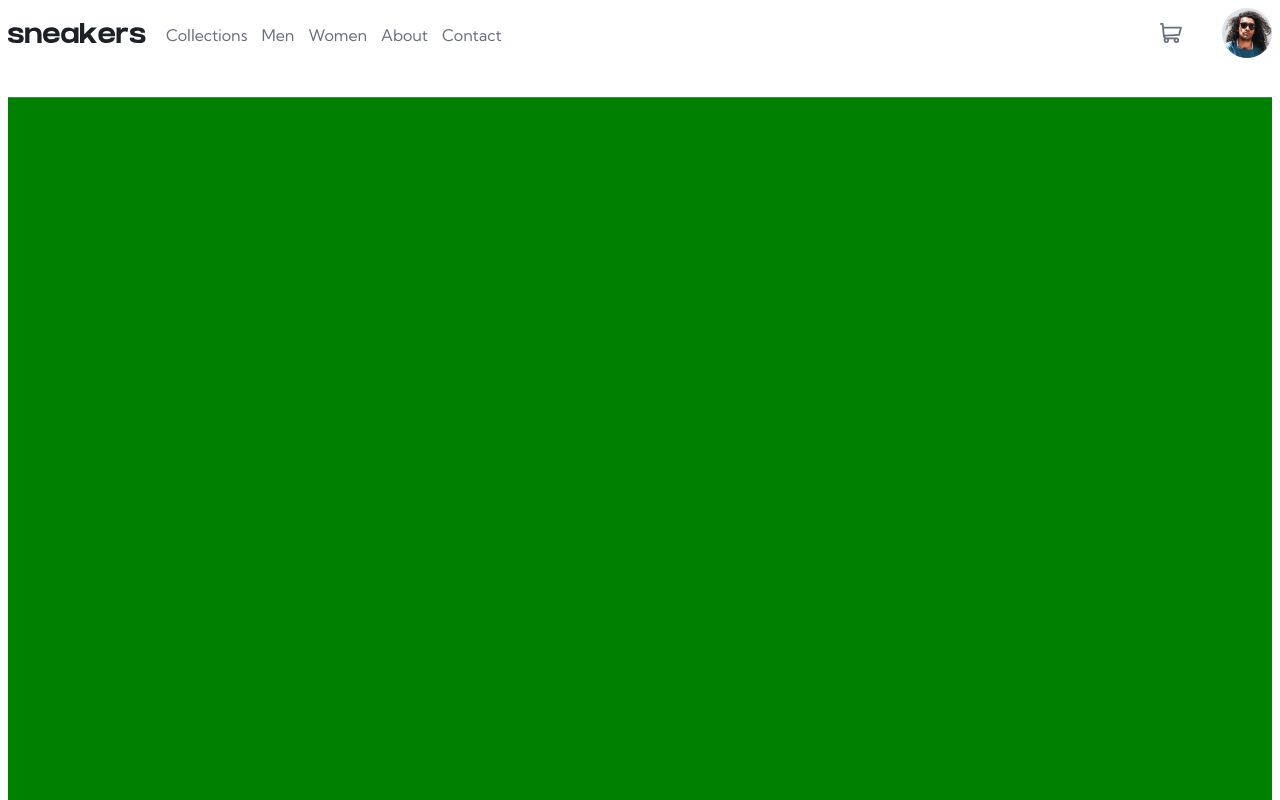
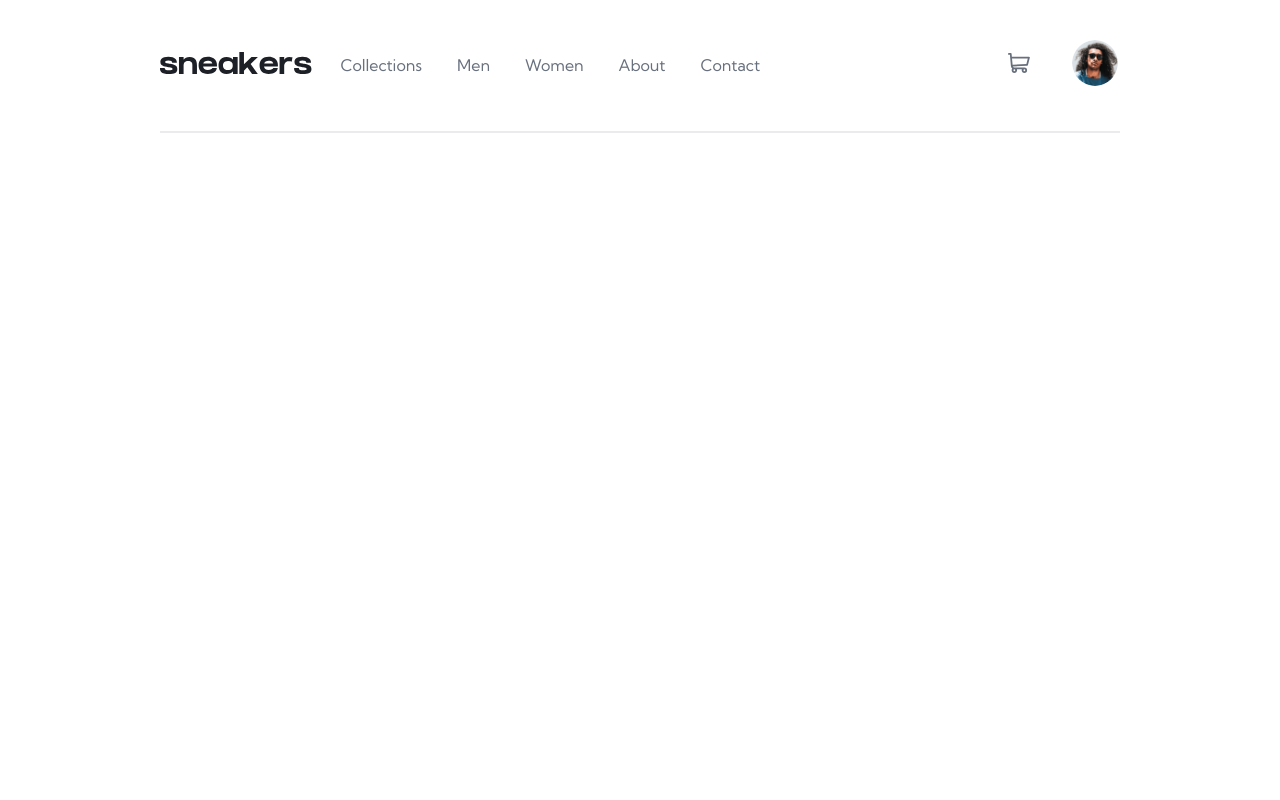
Before and after one commit to Dbean87/ecommerce-product-page-main, a plain HTML site: page index.html in a window 1280 px wide. Shown: the top 800 px of the page. Drawn offline with Linux system fonts and the light colour scheme.

Commit message:
fine tuned styles on header including hover states, margin and padding

```diff
--- a/assets/scss/main.scss
+++ b/assets/scss/main.scss
@@ -4,6 +4,8 @@
 
 $primaryOrange: hsl(26, 100%, 55%);
 $paleOrange: hsl(22, 100%, 94%);
+
+
 
 // Neutral
 $vDarkBlue: hsl(220, 13%, 13%);
@@ -37,29 +39,55 @@ $black: hsl(0,0%, 0%);
     $fontPrimary: 'Kumbh Sans', sans-serif;
 
 
+//resets
+
+*, *::before, *::after {
+     box-sizing: border-box;
+}
+body{
+    margin:0;
+}
+
+
+.page-wrapper{
+    max-width: 1440px;
+    margin:auto;
+}
+
+
 
 header{
     display: flex;
     justify-content: flex-start;
     align-items:center;
-    border-bottom: $darkGreyBlue solid 1px;
-    padding-bottom: 35px;
+    color: $darkGreyBlue;
+    border-bottom: #ebebee solid 2px;
+
+    padding: 3% 0;
+    margin: auto 12.5%;
     font-family: $fontPrimary;
     font-weight: 400;
 
     .logo{
-        margin-right: 20px;
+        margin-right: 3%;
+
+        img{
+            height: 22px
+        }
     }
 
     .nav{
         display: flex;
-        gap: 5%;
+        gap: 12.5%;
 
         a{
-            color: $darkGreyBlue;
+            color: inherit;
             text-decoration: none;
             font-family: inherit;
             font-weight: inherit;
+        }
+        a:hover{
+            color: $vDarkBlue;
         }
     }
 
@@ -72,6 +100,19 @@ header{
 
     .avatar img{
         width:50px;
+        height:50px;
+        border-radius:50%;
+
+        border:2px solid $white;
+        transition:border 0.2s ease-in-out,
+                transform 0.3s ease-in-out ;
+
+    }
+    .avatar img:hover{
+        //outline:2px solid $primaryOrange;
+        border:2px solid $primaryOrange;
+        transform: scale(1.2);
+
     }
 }
 
@@ -81,9 +122,5 @@ header{
 
 main {
     height: 200vh;
-    background-color: #333;
-
-    background-color: green;
-    color: yellow;
 
 }
--- a/index.html
+++ b/index.html
@@ -15,6 +15,9 @@
   </style>
 </head>
 <body>
+<div class="page-wrapper">
+
+  <img hidden src="/design/desktop-design.jpg" alt="">
 
   <header>
     <a class="logo" href="/"><img src="\images\logo.svg" alt=""></a>
@@ -39,11 +42,11 @@
 
 
 
-
-
   <div class="attribution">
     Challenge by <a href="https://www.frontendmentor.io?ref=challenge" target="_blank">Frontend Mentor</a>.
     Coded by <a href="#">Your Name Here</a>.
   </div>
+
+</div>
 </body>
 </html>
```
Also changed, not shown: assets/css/main.css, 1 other file.
